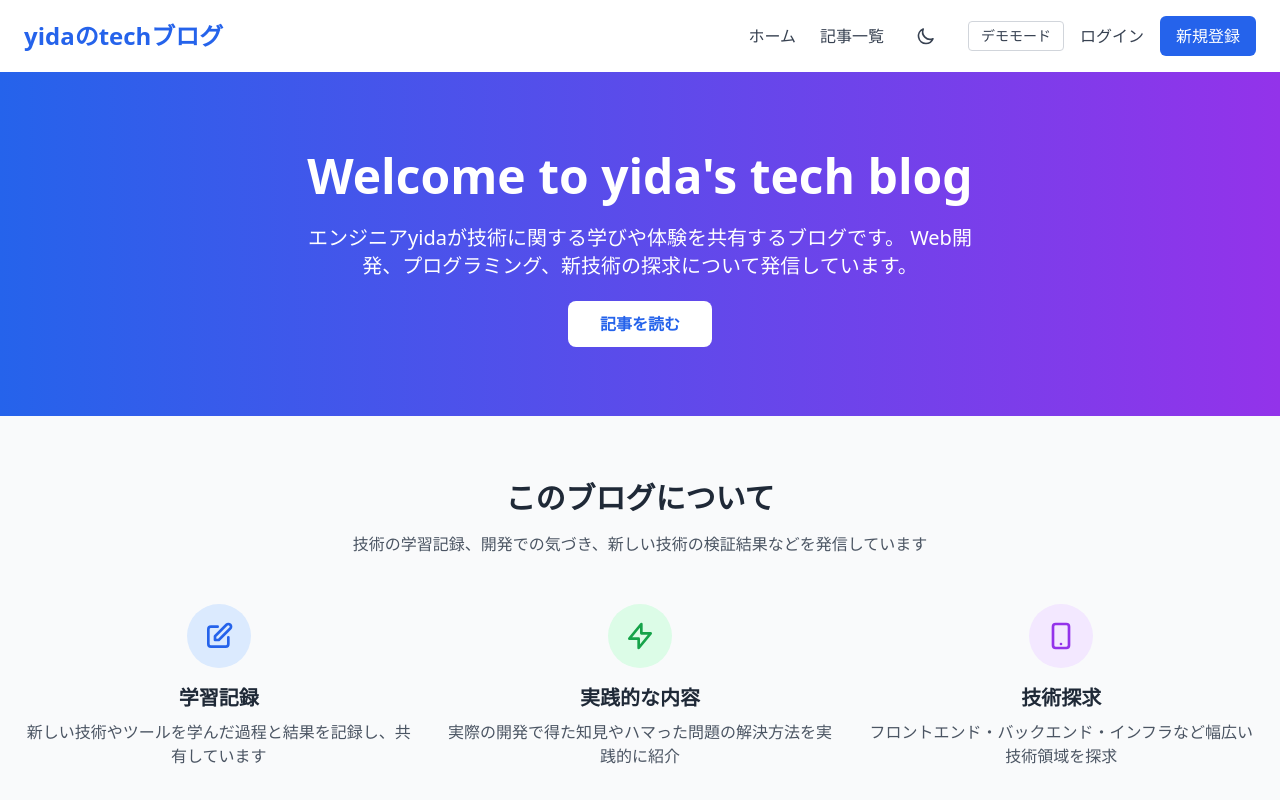
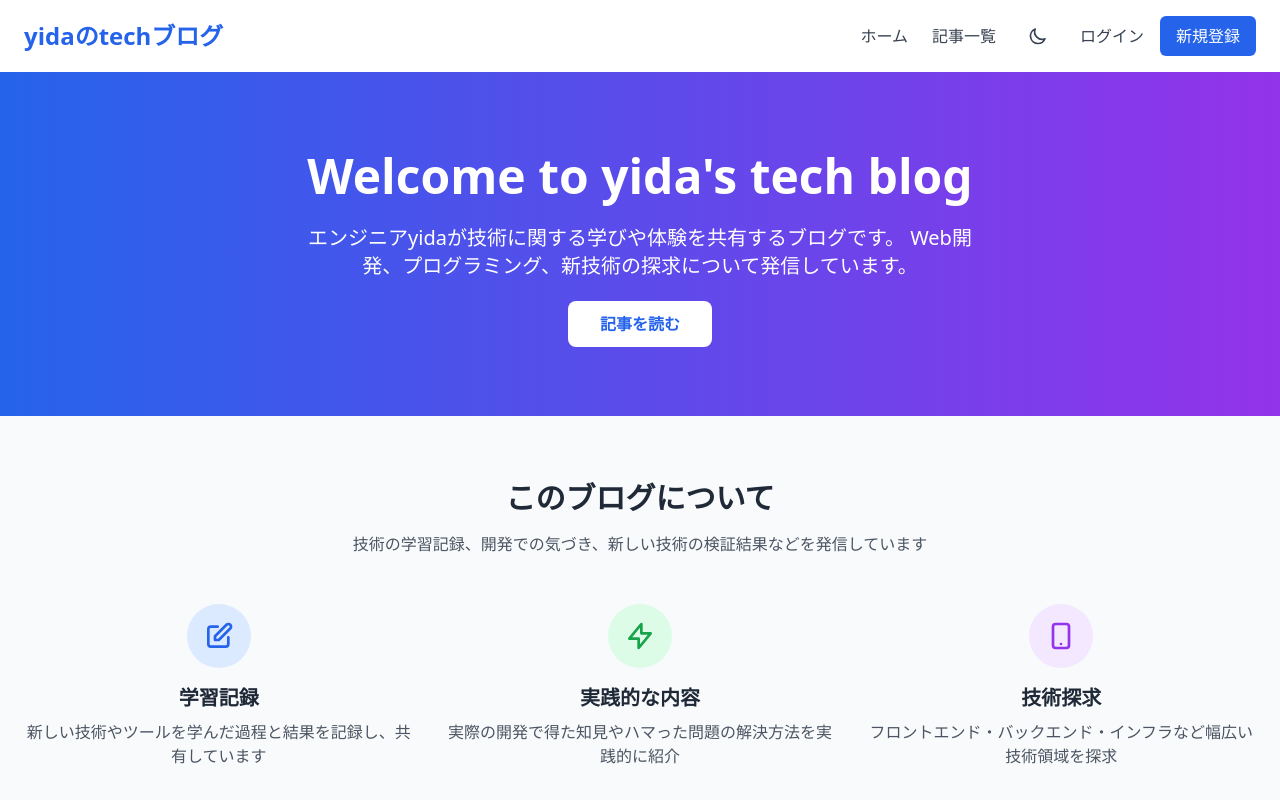
Before and after one commit to ida29/blog-site, a Nuxt app: page / in a window 1280 px wide. Shown: the top 800 px of the page. Built offline with nearby package versions, Linux system fonts and the light colour scheme.

Commit message:
Revert "fix: 記事投稿ボタンが管理者で動作しない問題を解決"

```diff
--- a/app.vue
+++ b/app.vue
@@ -7,13 +7,9 @@
 <script setup>
 // サンプルデータの初期化
 const { initSampleArticles } = useInitSampleData()
-// 認証状態の初期化
-const { refreshUser } = useAuth()
 
-onMounted(async () => {
+onMounted(() => {
   // アプリケーション起動時にサンプルデータを初期化
   initSampleArticles()
-  // 認証状態を初期化
-  await refreshUser()
 })
 </script>
--- a/components/Header.vue
+++ b/components/Header.vue
@@ -44,13 +44,6 @@
             </button>
           </div>
           <div v-else class="flex items-center space-x-4">
-            <button
-              @click="toggleDevMode"
-              class="text-sm px-3 py-1 rounded border border-gray-300 dark:border-gray-600 hover:bg-gray-50 dark:hover:bg-gray-700 transition duration-200"
-              :class="isDevModeActive ? 'bg-green-100 dark:bg-green-900 text-green-800 dark:text-green-200' : 'text-gray-700 dark:text-gray-300'"
-            >
-              {{ isDevModeActive ? '管理者モード' : 'デモモード' }}
-            </button>
             <NuxtLink to="/auth/login" class="text-gray-700 dark:text-gray-300 hover:text-blue-600 dark:hover:text-blue-400 transition duration-200">
               ログイン
             </NuxtLink>
@@ -96,13 +89,6 @@
           </button>
         </div>
         <div v-else>
-          <button
-            @click="toggleDevMode"
-            class="block w-full text-left text-sm px-3 py-1 mb-2 rounded border border-gray-300 dark:border-gray-600 hover:bg-gray-50 dark:hover:bg-gray-700 transition duration-200"
-            :class="isDevModeActive ? 'bg-green-100 dark:bg-green-900 text-green-800 dark:text-green-200' : 'text-gray-700 dark:text-gray-300'"
-          >
-            {{ isDevModeActive ? '管理者モード' : 'デモモード' }}
-          </button>
           <NuxtLink to="/auth/login" class="block text-gray-700 dark:text-gray-300 hover:text-blue-600 dark:hover:text-blue-400 py-2">ログイン</NuxtLink>
           <NuxtLink to="/auth/signup" class="block bg-blue-600 dark:bg-blue-500 text-white px-4 py-2 rounded-md hover:bg-blue-700 dark:hover:bg-blue-600">新規登録</NuxtLink>
         </div>
@@ -114,7 +100,7 @@
 <script setup>
 const showMenu = ref(false)
 const { isDark, toggleTheme } = useTheme()
-const { user, isAdmin, signOut, toggleDevMode, isDevModeActive } = useAuth()
+const { user, isAdmin, signOut } = useAuth()
 
 const toggleMenu = () => {
   showMenu.value = !showMenu.value
--- a/composables/useAuth.ts
+++ b/composables/useAuth.ts
@@ -4,7 +4,6 @@ export const useAuth = () => {
   const { $supabase } = useNuxtApp()
   const user = useState<User | null>('auth.user', () => null)
   const isAdmin = useState<boolean>('auth.isAdmin', () => false)
-  const devMode = useState<boolean>('auth.devMode', () => false)
 
   const signUp = async (email: string, password: string) => {
     try {
@@ -84,35 +83,17 @@ export const useAuth = () => {
     }
   }
 
-  const toggleDevMode = () => {
-    devMode.value = !devMode.value
-    if (devMode.value) {
-      user.value = {
-        id: 'dev-admin',
-        email: 'admin@dev.local',
-        app_metadata: { role: 'admin' }
-      } as User
-      isAdmin.value = true
-    } else {
-      user.value = null
-      isAdmin.value = false
-    }
-  }
-
   const isAuthenticated = computed(() => !!user.value)
   const canPostArticle = computed(() => isAuthenticated.value)
-  const isDevModeActive = computed(() => devMode.value)
 
   return {
     user: readonly(user),
     isAdmin: readonly(isAdmin),
     isAuthenticated,
     canPostArticle,
-    isDevModeActive,
     signUp,
     signIn,
     signOut,
-    refreshUser,
-    toggleDevMode
+    refreshUser
   }
 }
--- a/plugins/supabase.client.js
+++ b/plugins/supabase.client.js
@@ -27,12 +27,6 @@ export default defineNuxtPlugin(async () => {
     const { createClient } = await import('@supabase/supabase-js')
     const supabase = createClient(supabaseUrl, supabaseAnonKey)
 
-    // 認証状態の変更を監視
-    supabase.auth.onAuthStateChange(async (event, session) => {
-      const { refreshUser } = useAuth()
-      await refreshUser()
-    })
-
     return {
       provide: {
         supabase
```
